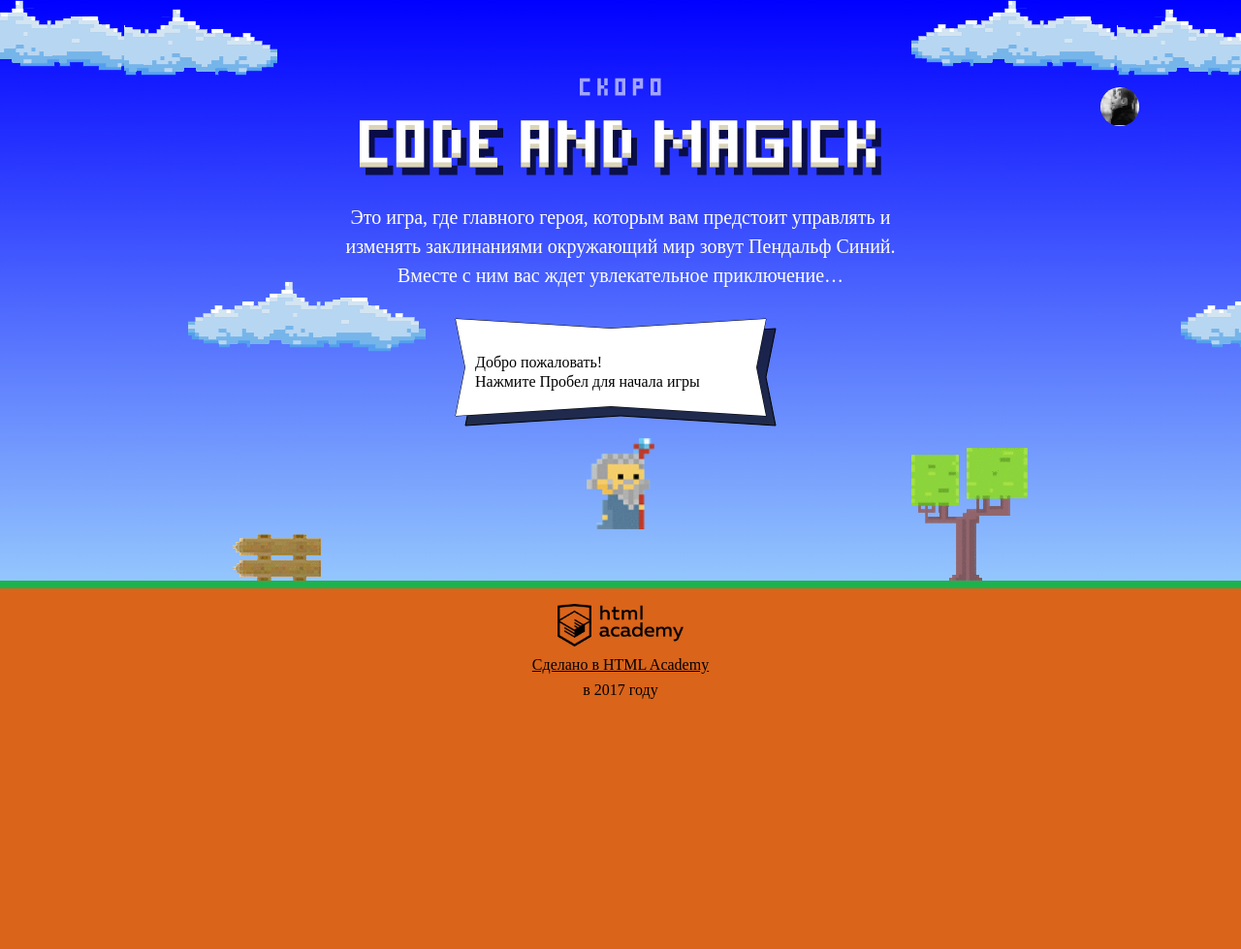
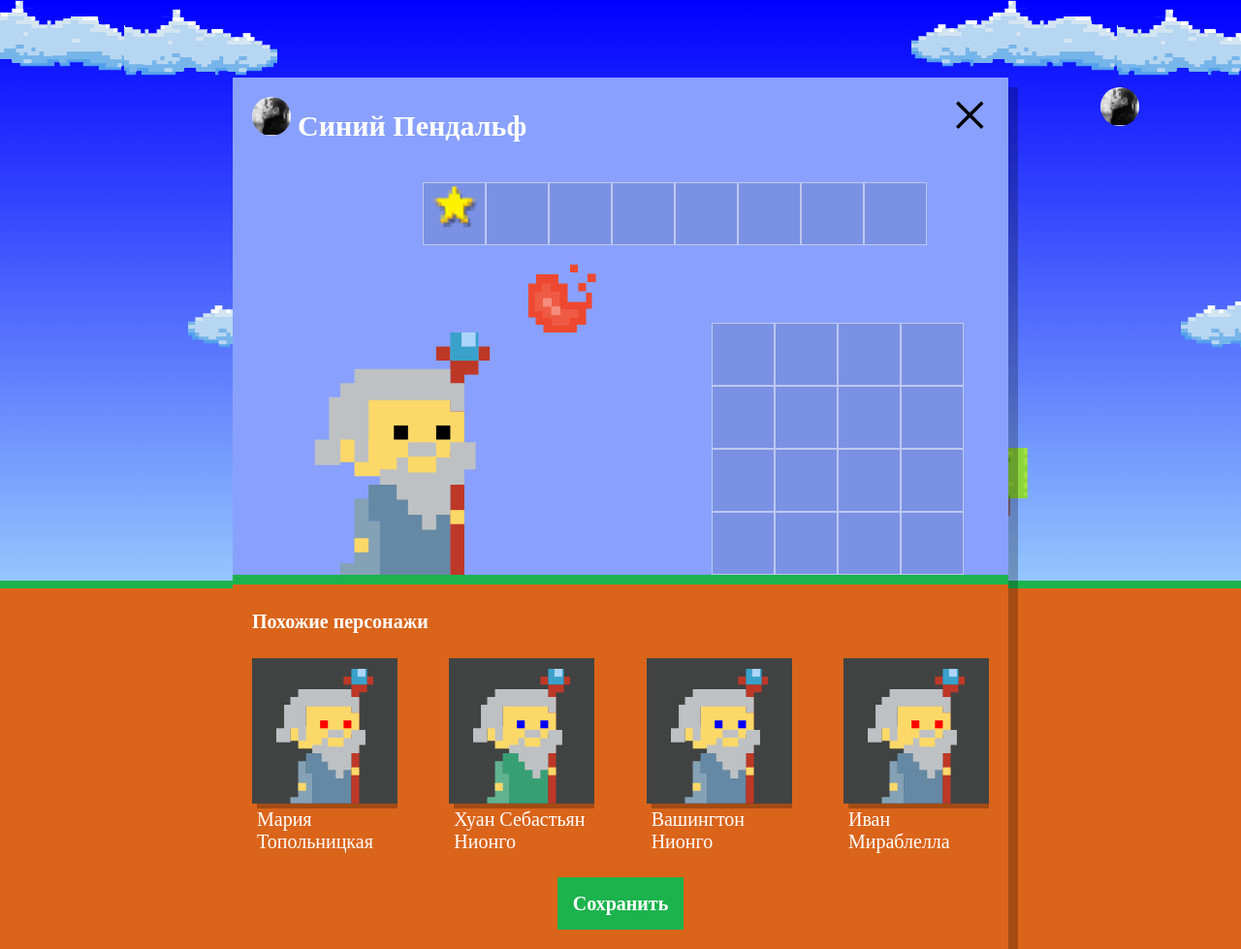
Before and after one commit to Kandzyuba/868387-code-and-magick-17, a website: page index.html in a window 1280 px wide. Shown: the whole page at 97% size. Before the commit the page ends 800 px from the top, so only its background shows below. Drawn offline with Linux system fonts and the light colour scheme; a web font is replaced by a local one.

Commit message:
Выполнено задание 3

```diff
--- a/index.html
+++ b/index.html
@@ -204,6 +204,7 @@
     return (height / 3 * 2) - getWizardHeight() / 2;
   };
 </script>
+<script src="js/setup.js"></script>
 <script src="js/stat.js"></script>
 <script src="js/game.js"></script>
 
--- /dev/null
+++ b/js/setup.js
@@ -0,0 +1,58 @@
+'use strict';
+
+var setup = document.querySelector('.setup');
+setup.classList.remove('hidden');
+
+setup.querySelector('.setup-similar').classList.remove('hidden');
+
+var similarListElement = setup.querySelector('.setup-similar-list');
+
+var similarWizardTemplate = document.querySelector('#similar-wizard-template').content.querySelector('.setup-similar-item');
+
+// Подготовка Моков для тестирования
+var names = ['Иван', 'Хуан Себастьян', 'Мария', 'Кристоф', 'Виктор', 'Юлия', 'Люпита', 'Вашингтон'];
+
+var surnames = ['да Марья', 'Верон', 'Мираблелла', 'Вальц', 'Онопко', 'Топольницкая', 'Нионго', 'Ирвинг'];
+
+var coatColors = ['rgb(101, 137, 164)', 'rgb(241, 43, 107)', 'rgb(146, 100, 161)', 'rgb(56, 159, 117)', 'rgb(215, 210, 55)', 'rgb(0, 0, 0)'];
+
+var eyesColors = ['black', 'red', 'blue', 'yellow', 'green'];
+
+// Генерация массива объектов со случайными данными
+var wizards = [{}];
+
+var renderRandomInfo = function () {
+  for (var i = 0; i < 4; i++) {
+    wizards[i] = {
+      name: names[Math.floor(Math.random() * ((names.length - 1) - 0 + 1))] + ' ' + surnames[Math.floor(Math.random() * ((surnames.length - 1) - 0 + 1))],
+      coatColor: coatColors[Math.floor(Math.random() * ((coatColors.length - 1) - 0 + 1))],
+      eyesColor: eyesColors[Math.floor(Math.random() * ((eyesColors.length - 1) - 0 + 1))]
+    };
+  }
+
+  return wizards;
+};
+
+// Создание DOM элемента
+var renderWizard = function (wizard) {
+  var wizardElement = similarWizardTemplate.cloneNode(true);
+
+  wizardElement.querySelector('.setup-similar-label').textContent = wizard.name;
+  wizardElement.querySelector('.wizard-coat').style.fill = wizard.coatColor;
+  wizardElement.querySelector('.wizard-eyes').style.fill = wizard.eyesColor;
+
+  return wizardElement;
+};
+
+// Завполнение блока элементами
+var appendWizard = function () {
+  var fragment = document.createDocumentFragment();
+
+  for (var i = 0; i < wizards.length; i++) {
+    renderRandomInfo();
+    fragment.appendChild(renderWizard(wizards[i]));
+  }
+  similarListElement.appendChild(fragment);
+};
+
+appendWizard();
```
